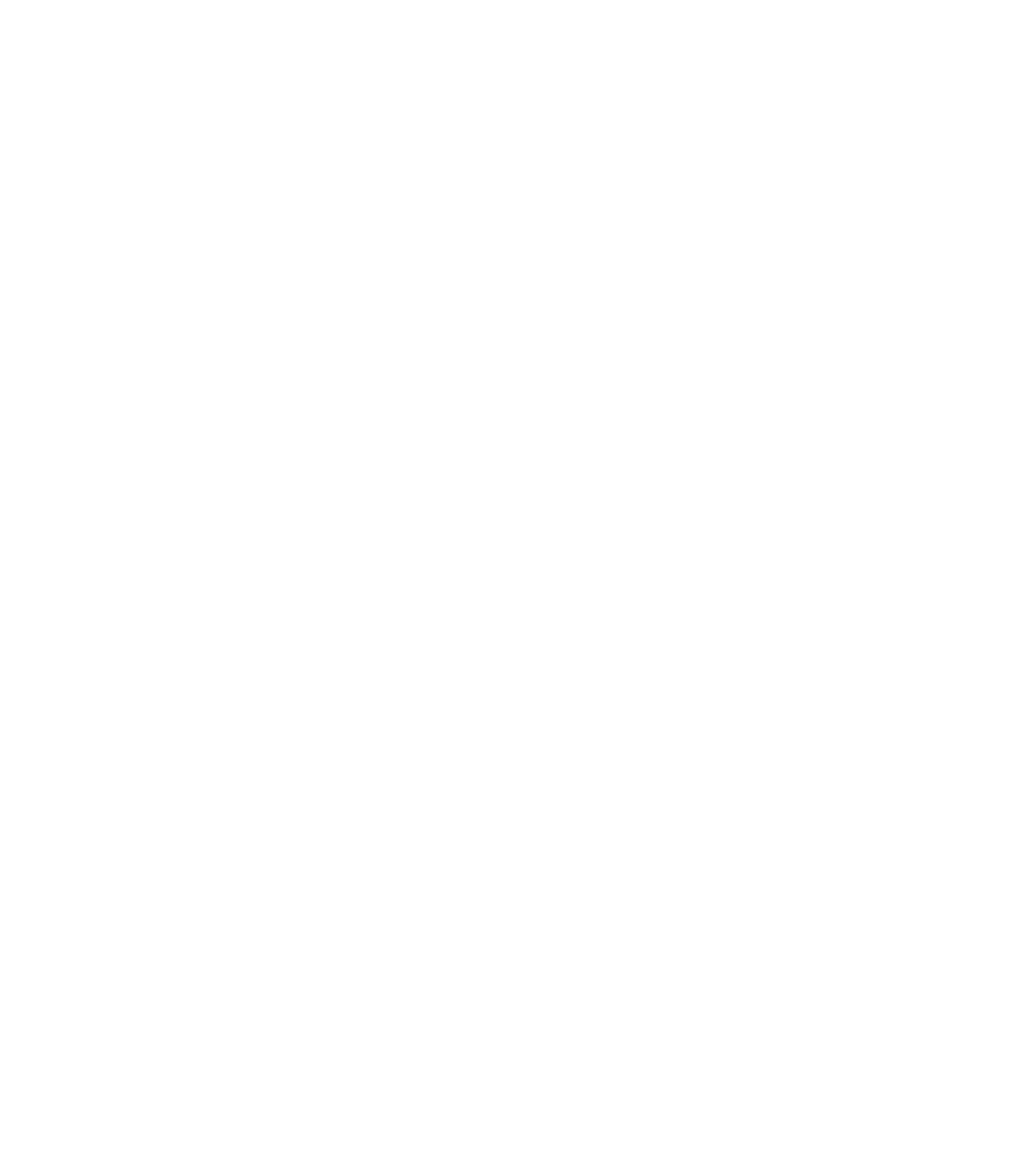
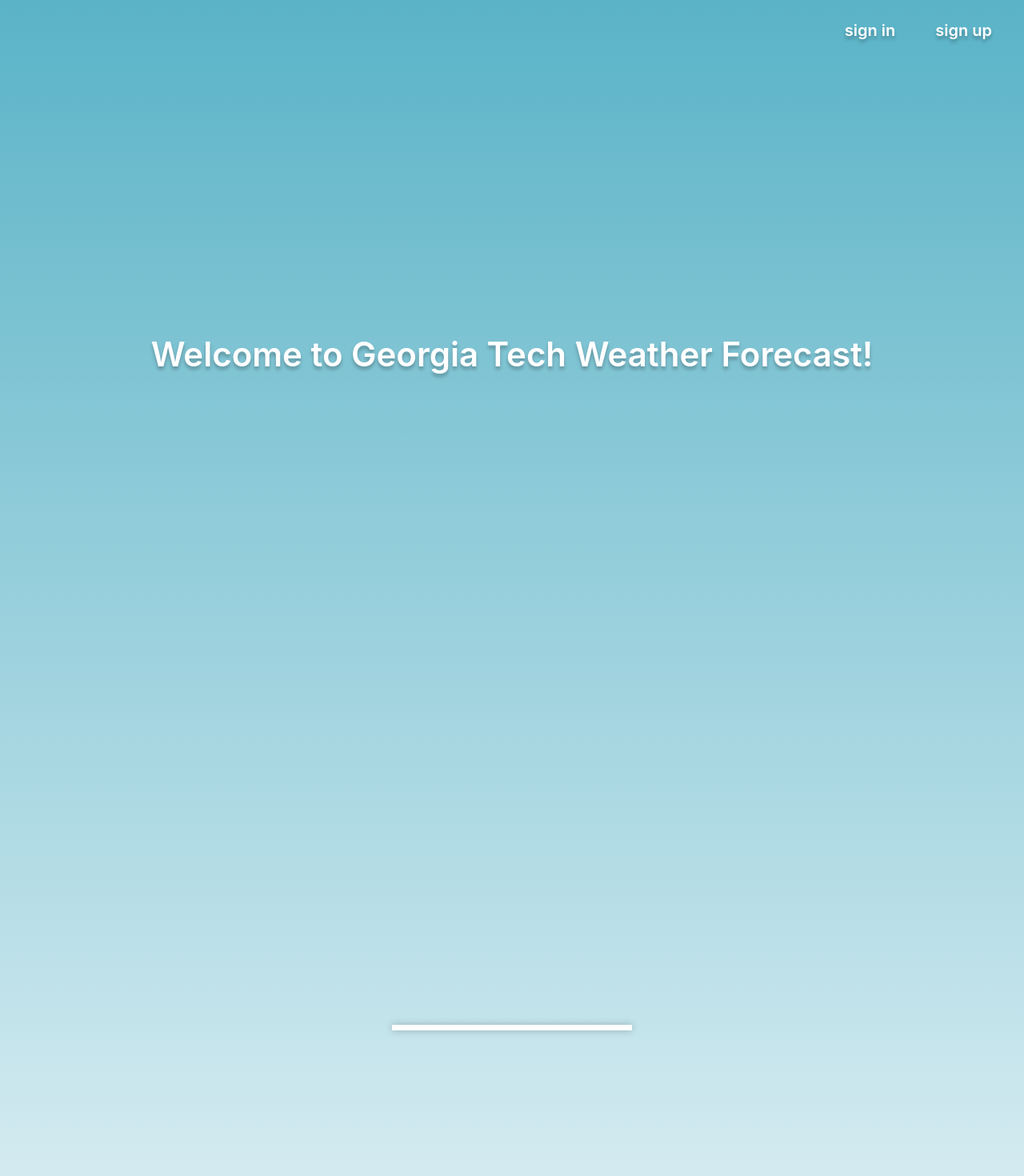
Before and after one commit to GTWeatherForcast/weather-client, a React (Create React App) app: page /landing in a window 1280 px wide. Before the commit this address had no page. Shown: the top 1470 px of the page at 80% size. Before the commit the page ends 800 px from the top, so only its background shows below. Built offline with nearby package versions, Linux system fonts and the light colour scheme; the HTML template or start-up script is replaced by a standard one.

Commit message:
added landing page

```diff
--- a/src/App.js
+++ b/src/App.js
@@ -1,13 +1,15 @@
-import { BrowserRouter, Routes, Route } from 'react-router-dom';
-import SignInPage from './components/sign-in/SignIn';
-import SignUpPage from './components/sign-up/SignUp';
+import { BrowserRouter, Routes, Route } from "react-router-dom";
+import SignInPage from "./components/sign-in/SignIn";
+import SignUpPage from "./components/sign-up/SignUp";
+import LandingPage from "./components/landing/Landing";
 
 function App() {
   return (
     <BrowserRouter>
       <Routes>
-        <Route path="" element={ <SignInPage/> } />
-        <Route path="sign-up" element={ <SignUpPage/> } />
+        <Route path="landing" element={<LandingPage />} />
+        <Route path="" element={<SignInPage />} />
+        <Route path="sign-up" element={<SignUpPage />} />
       </Routes>
     </BrowserRouter>
   );
--- /dev/null
+++ b/src/components/landing/Landing.css
@@ -0,0 +1,84 @@
+body {
+    /* overflow: hidden; */
+    height: 2000px;
+    background: linear-gradient(180deg, #5AB3C7 0%, rgba(74, 129, 180, 0.00) 100%);
+    color: white;
+}
+
+#logo {
+    top: 10px;
+    margin-left: 40px;
+    text-decoration: none;
+    margin-right: auto;
+}
+
+/* default text style */
+.textstyle {
+    text-decoration: none;
+    color: var(--Contrast-Background, #FFF);
+    text-shadow: 0px 4px 4px rgba(0, 0, 0, 0.25);
+    /* font-family: Raleway; */
+    font-size: 20px;
+    font-weight: 600;
+}
+
+nav {
+    position: fixed;
+    top: 10px;
+    right: 0px;
+    margin-right: 40px;
+}
+
+nav ul {
+    display: flex;
+    list-style: none;
+}
+
+nav li {
+    margin-left: 50px;
+}
+
+.center {
+    display: flex;
+    justify-content: center;
+    align-items: center;
+    height: 100vh;
+}
+
+#welcome {
+    font-weight: 600;
+    font-size: 42px;
+}
+
+#rectangle {
+    box-shadow: 0px 0px 10px rgba(0, 0, 0, 0.25);
+    display: flex;
+    justify-content: center;
+    background-color: rgb(255, 255, 255);
+    width: 300px;
+    height: 7px;
+    flex-shrink: 0;
+}
+
+#content-container {
+    display: flex;
+    flex-direction: column;
+    align-items: center;
+    /* Center horizontally */
+    justify-content: center;
+    /* Center vertically */
+    margin-top: 0px;
+    /* Add some spacing between #welcome and #rectangle */
+}
+
+#rectangle-container {
+    position: relative;
+    display: flex;
+    justify-content: center;
+    align-items: center;
+    box-shadow: 0px 0px 10px rgba(0, 0, 0, 0.25);
+    background-color: rgb(255, 255, 255);
+    width: 300px;
+    height: 7px;
+    flex-shrink: 0;
+}
--- /dev/null
+++ b/src/components/landing/Landing.js
@@ -0,0 +1,42 @@
+import styles from "./Landing.css";
+
+function LandingPage() {
+  const signInClick = () => {};
+  const signUpClick = () => {};
+  return (
+    <div>
+      <nav>
+        <ul>
+          <li class="sign">
+            <a class="navBarText textstyle" onClick={() => signInClick}>
+              sign in
+            </a>
+          </li>
+
+          <li class="sign">
+            <a class="sign navBarText textstyle" onClick={() => signUpClick}>
+              sign up
+            </a>
+          </li>
+        </ul>
+      </nav>
+
+      {/* <a id="textstyle" href="#">
+        gt forecast`
+
+      </a> */}
+
+      <div id="content-container">
+        <p id="welcome" class="center textstyle">
+          Welcome to Georgia Tech Weather Forecast!
+        </p>
+
+        <div class="center">
+          <div id="rectangle"></div>
+        </div>
+      </div>
+    </div>
+  );
+}
+
+export default LandingPage;
--- a/src/components/sign-in/SignIn.js
+++ b/src/components/sign-in/SignIn.js
@@ -1,6 +1,6 @@
-import axios from 'axios';
-import { useState, useEffect } from 'react';
-import styles from './SignIn.css';
+import axios from "axios";
+import { useState, useEffect } from "react";
+import styles from "./SignIn.css";
 
 function SignInPage() {
   const [messageFromServer, setMessageFromServer] = useState(undefined);
@@ -8,21 +8,28 @@ function SignInPage() {
   useEffect(() => {
     // dummy example of how to make a request to our server
     // note: make sure the server is running on your machine
-    const API_URL = 'http://localhost:8080';
-    axios.get(API_URL).then((response) => {
-      const serverMessage = response?.data?.message || 'no message from server';
-      setMessageFromServer(`Got this message from our server: ${serverMessage}`);
-    }).catch((error) => {
-      setMessageFromServer('Error communicating with server');
-      console.error('Error communicating with server', error);
-    });
+    const API_URL = "http://localhost:8080";
+    axios
+      .get(API_URL)
+      .then((response) => {
+        const serverMessage =
+          response?.data?.message || "no message from server";
+        setMessageFromServer(
+          `Got this message from our server: ${serverMessage}`
+        );
+      })
+      .catch((error) => {
+        setMessageFromServer("Error communicating with server");
+        console.error("Error communicating with server", error);
+      });
   }, []);
 
   return (
     <div>
-        <p className={styles.dummyStyle}>Sign in page</p>
-        <p>{messageFromServer || 'communicating with server...'}</p>
-        <a href='/'>Back</a>
+      <p className={styles.dummyStyle}>Sign in page</p>
+      <p id="logo">gt forecast</p>
+      <p>{messageFromServer || "communicating with server..."}</p>
+      <a href="/">Back</a>
     </div>
   );
 }
```
